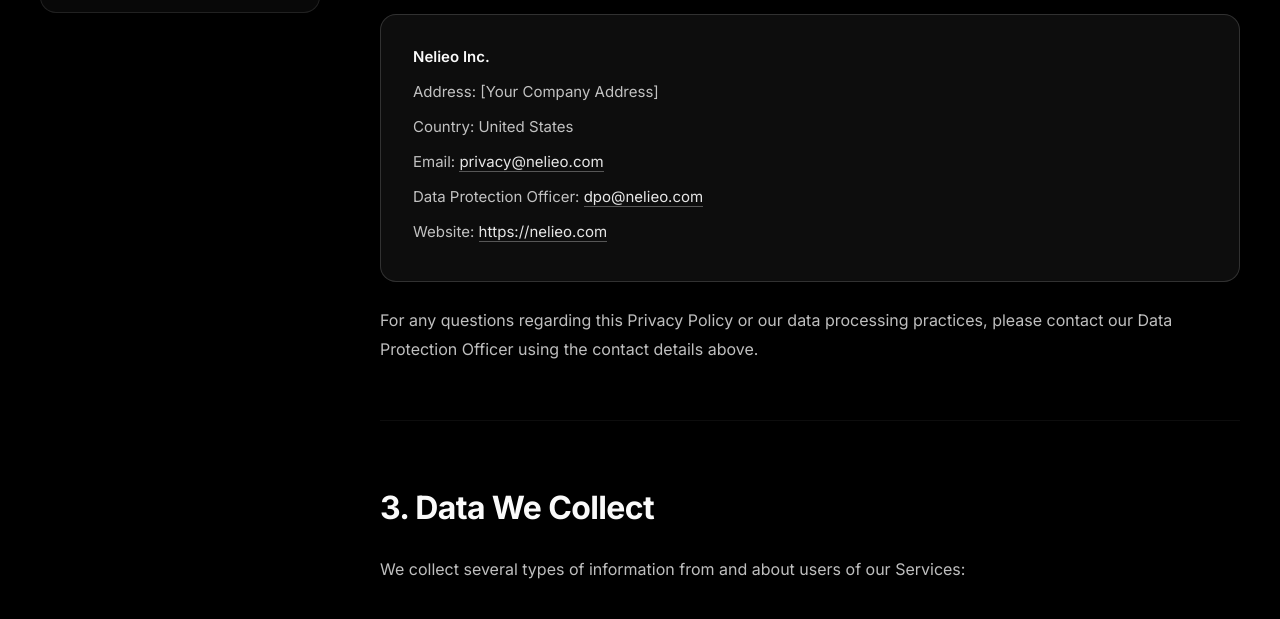
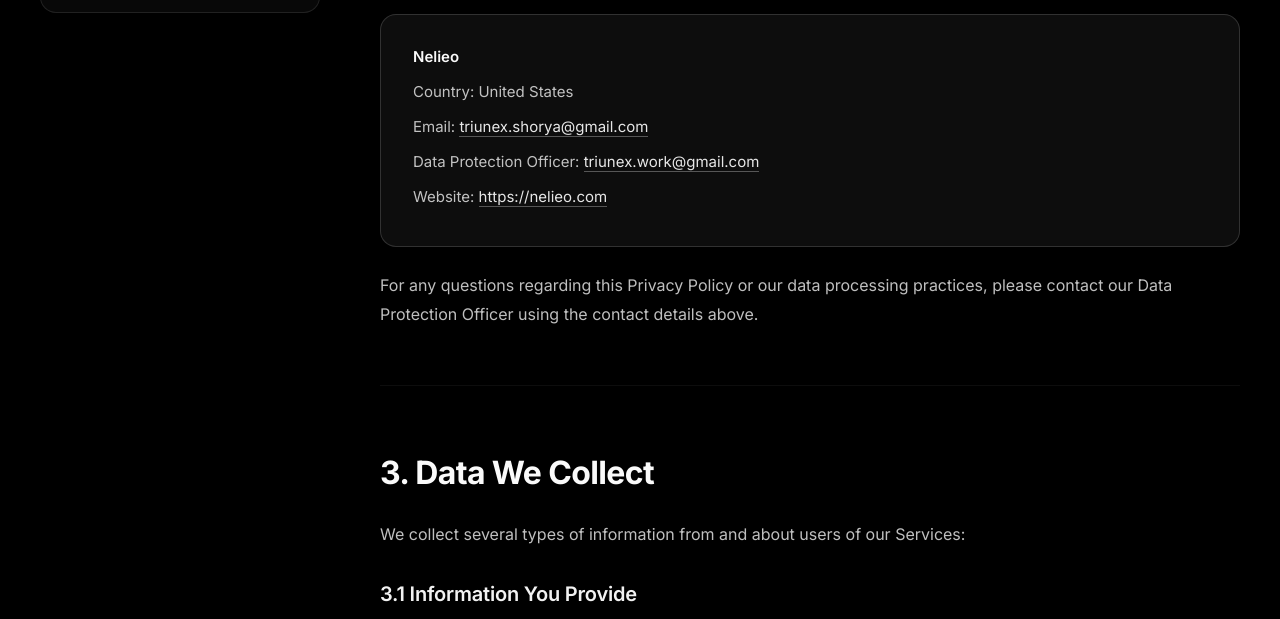
Before and after one commit to triunex/Nelieo-Waitlist, a website: page privacy.html in a window 1280 px wide. Shown: the part 1299-1918 px from the top of the page. Drawn offline with Linux system fonts and the light colour scheme; a script that the page names is missing.

Commit message:
Update privacy policy with correct contact emails and remove Inc references

```diff
--- a/privacy.html
+++ b/privacy.html
@@ -63,7 +63,7 @@
             <!-- Introduction -->
             <section class="privacy-section" id="introduction">
                 <h2>1. Introduction</h2>
-                <p>Nelieo Inc. ("Nelieo," "we," "us," or "our") is committed to protecting your privacy and ensuring transparency in how we collect, use, and safeguard your personal data. This Privacy Policy explains our practices regarding data collection and processing when you use our AI-native operating system and related services (collectively, the "Services").</p>
+                <p>Nelieo ("Nelieo," "we," "us," or "our") is committed to protecting your privacy and ensuring transparency in how we collect, use, and safeguard your personal data. This Privacy Policy explains our practices regarding data collection and processing when you use our AI-native operating system and related services (collectively, the "Services").</p>
                 <p>This policy applies to all users of our website, waitlist, and Services. By accessing or using our Services, you acknowledge that you have read, understood, and agree to be bound by this Privacy Policy.</p>
                 <div class="highlight-box">
                     <p><strong>Key Principles:</strong></p>
@@ -82,11 +82,10 @@
                 <h2>2. Data Controller</h2>
                 <p>The controller within the meaning of data protection laws, in particular the EU General Data Protection Regulation (GDPR) and California Consumer Privacy Act (CCPA), is:</p>
                 <div class="info-box">
-                    <p><strong>Nelieo Inc.</strong></p>
-                    <p>Address: [Your Company Address]</p>
+                    <p><strong>Nelieo</strong></p>
                     <p>Country: United States</p>
-                    <p>Email: <a href="mailto:privacy@nelieo.com">privacy@nelieo.com</a></p>
-                    <p>Data Protection Officer: <a href="mailto:dpo@nelieo.com">dpo@nelieo.com</a></p>
+                    <p>Email: <a href="mailto:triunex.shorya@gmail.com">triunex.shorya@gmail.com</a></p>
+                    <p>Data Protection Officer: <a href="mailto:triunex.work@gmail.com">triunex.work@gmail.com</a></p>
                     <p>Website: <a href="https://nelieo.com">https://nelieo.com</a></p>
                 </div>
                 <p>For any questions regarding this Privacy Policy or our data processing practices, please contact our Data Protection Officer using the contact details above.</p>
@@ -400,7 +399,7 @@
                 </div>
 
                 <h3>8.1 How to Exercise Your Rights</h3>
-                <p>To exercise any of these rights, please contact us at <a href="mailto:privacy@nelieo.com">privacy@nelieo.com</a> with:</p>
+                <p>To exercise any of these rights, please contact us at <a href="mailto:triunex.shorya@gmail.com">triunex.shorya@gmail.com</a> with:</p>
                 <ul>
                     <li>Your full name and email address associated with your account</li>
                     <li>Clear description of the right you wish to exercise</li>
@@ -461,7 +460,7 @@
                     <li><strong>Regular Audits:</strong> Compliance assessments of transfer mechanisms</li>
                 </ul>
 
-                <p>You can request copies of the safeguards we have in place by contacting <a href="mailto:privacy@nelieo.com">privacy@nelieo.com</a>.</p>
+                <p>You can request copies of the safeguards we have in place by contacting <a href="mailto:triunex.shorya@gmail.com">triunex.shorya@gmail.com</a>.</p>
             </section>
 
             <!-- Cookies -->
@@ -686,7 +685,7 @@
                 <h3>13.2 Parental Rights</h3>
                 <p>If you believe we have inadvertently collected data from a child:</p>
                 <ul>
-                    <li>Contact us immediately at <a href="mailto:privacy@nelieo.com">privacy@nelieo.com</a></li>
+                    <li>Contact us immediately at <a href="mailto:triunex.shorya@gmail.com">triunex.shorya@gmail.com</a></li>
                     <li>We will delete the data within 48 hours of verification</li>
                     <li>Parents can request access to their child's data</li>
                 </ul>
@@ -731,7 +730,7 @@
                 <h3>14.4 Exercising California Rights</h3>
                 <p>To submit a request, contact us at:</p>
                 <ul>
-                    <li>Email: <a href="mailto:privacy@nelieo.com">privacy@nelieo.com</a></li>
+                    <li>Email: <a href="mailto:triunex.shorya@gmail.com">triunex.shorya@gmail.com</a></li>
                     <li>Subject Line: "California Privacy Rights Request"</li>
                     <li>Include: Your name, email, and specific right you wish to exercise</li>
                 </ul>
@@ -785,7 +784,7 @@
                 </div>
 
                 <h3>15.2 Data Protection Officer</h3>
-                <p>You can contact our Data Protection Officer at: <a href="mailto:dpo@nelieo.com">dpo@nelieo.com</a></p>
+                <p>You can contact our Data Protection Officer at: <a href="mailto:triunex.work@gmail.com">triunex.work@gmail.com</a></p>
 
                 <h3>15.3 Representative in the EU</h3>
                 <p>If required under GDPR Article 27, we will appoint an EU representative and provide contact details here.</p>
@@ -817,7 +816,7 @@
                 <p>Your continued use of our Services after the effective date of changes constitutes acceptance of the updated policy. If you do not agree to changes, please discontinue use and contact us to delete your account.</p>
 
                 <h3>16.3 Archived Versions</h3>
-                <p>Previous versions of this Privacy Policy are archived and available upon request at <a href="mailto:privacy@nelieo.com">privacy@nelieo.com</a>.</p>
+                <p>Previous versions of this Privacy Policy are archived and available upon request at <a href="mailto:triunex.shorya@gmail.com">triunex.shorya@gmail.com</a>.</p>
             </section>
 
             <!-- Contact -->
@@ -828,24 +827,18 @@
                 <div class="contact-grid">
                     <div class="contact-card">
                         <h4>General Privacy Inquiries</h4>
-                        <p>Email: <a href="mailto:privacy@nelieo.com">privacy@nelieo.com</a></p>
+                        <p>Email: <a href="mailto:triunex.shorya@gmail.com">triunex.shorya@gmail.com</a></p>
                         <p>Response Time: Within 3 business days</p>
                     </div>
                     <div class="contact-card">
                         <h4>Data Protection Officer</h4>
-                        <p>Email: <a href="mailto:dpo@nelieo.com">dpo@nelieo.com</a></p>
+                        <p>Email: <a href="mailto:triunex.work@gmail.com">triunex.work@gmail.com</a></p>
                         <p>For GDPR-related matters</p>
                     </div>
                     <div class="contact-card">
                         <h4>Data Subject Rights Requests</h4>
-                        <p>Email: <a href="mailto:privacy@nelieo.com">privacy@nelieo.com</a></p>
+                        <p>Email: <a href="mailto:triunex.shorya@gmail.com">triunex.shorya@gmail.com</a></p>
                         <p>Subject: "Data Rights Request"</p>
-                    </div>
-                    <div class="contact-card">
-                        <h4>Mailing Address</h4>
-                        <p><strong>Nelieo Inc.</strong></p>
-                        <p>Attn: Privacy Team</p>
-                        <p>[Your Company Address]</p>
                     </div>
                 </div>
 
```
